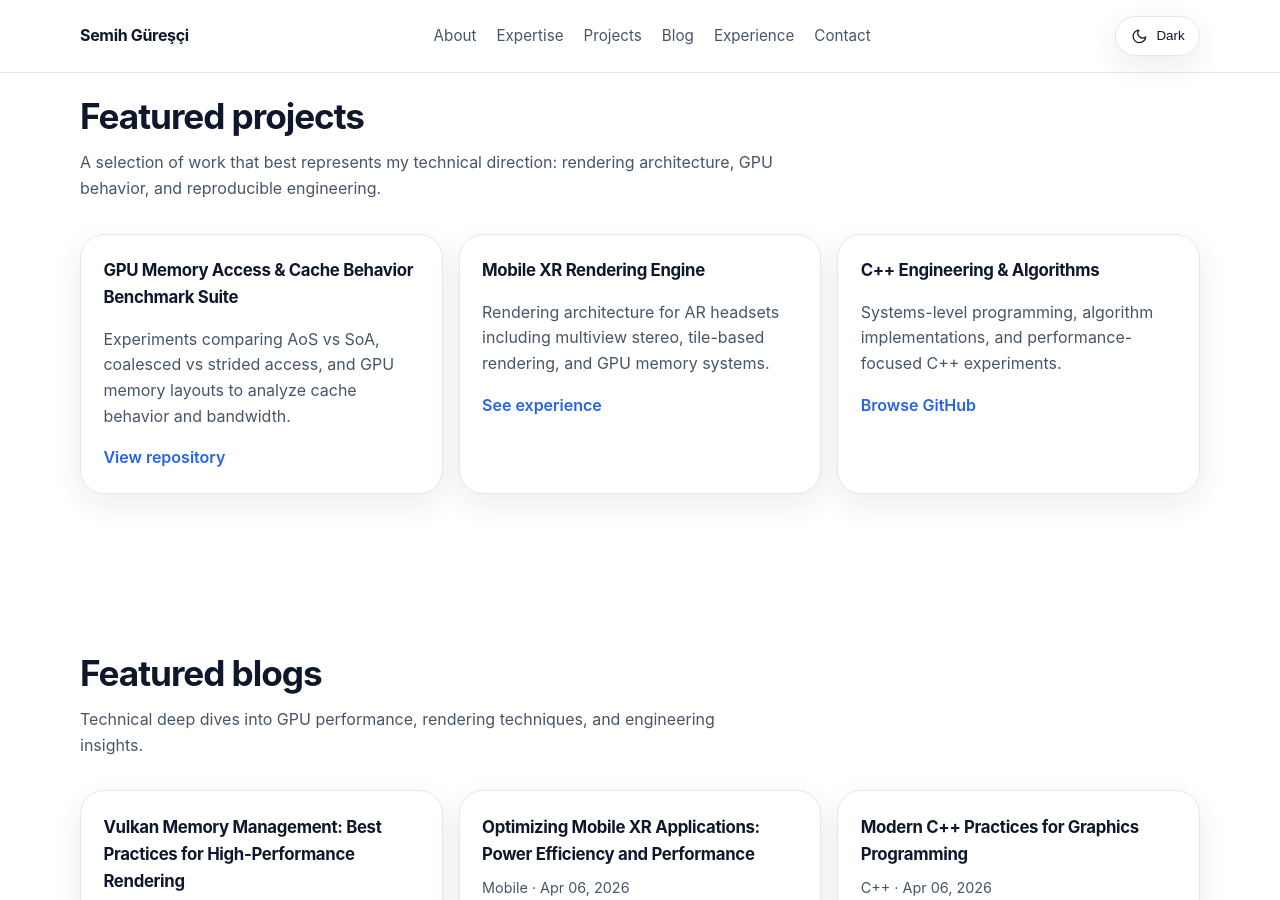
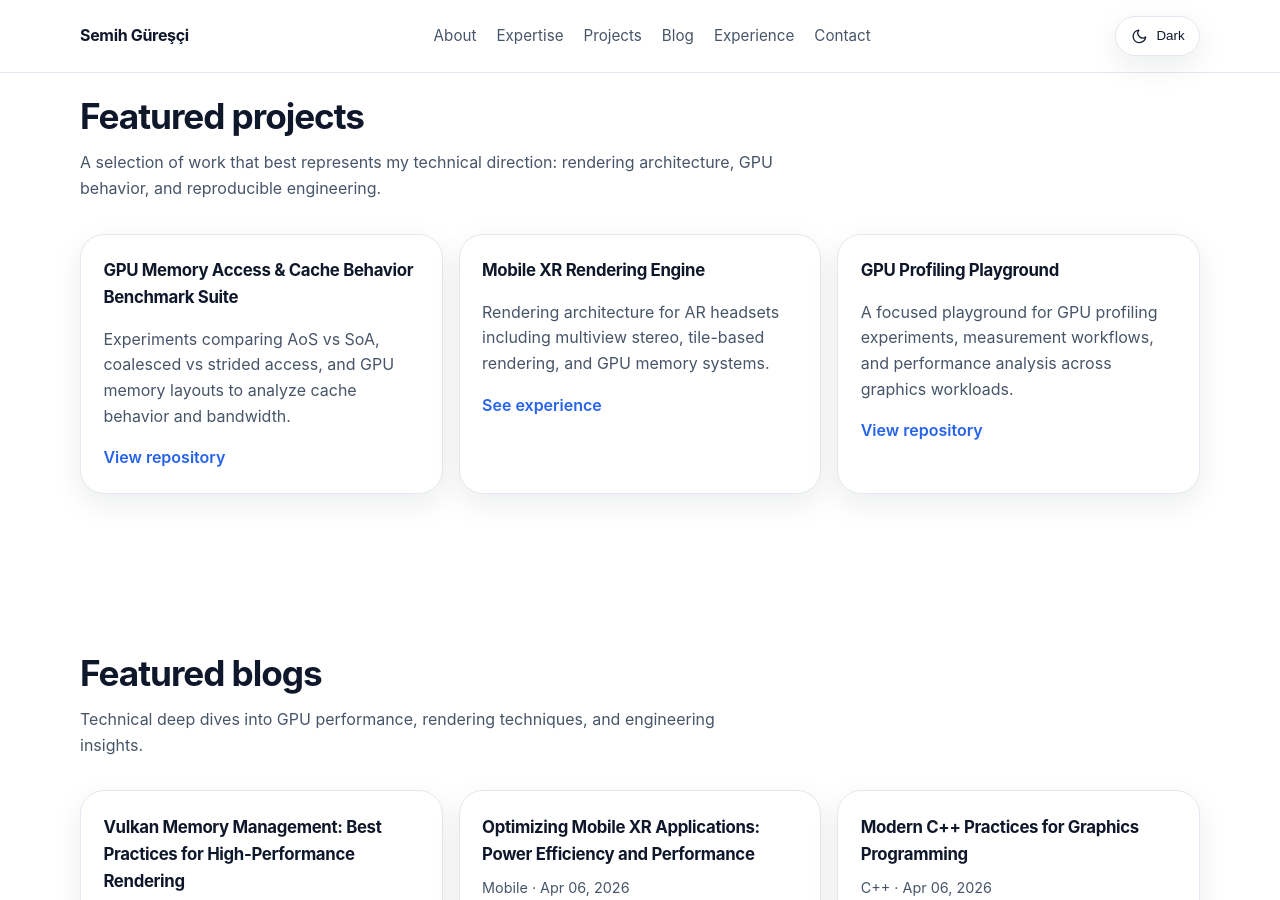
Before and after one commit to semihguresci/semihguresci, a Jekyll site: the page built from index.html, in a window 1280 px wide and 900 px high, scrolled down 2148 px. Built offline with Jekyll 4.4.1, drawn with Linux system fonts in a browser that asks for light colours.

Commit message:
updated project data

```diff
--- a/_data/projects.yml
+++ b/_data/projects.yml
@@ -8,7 +8,7 @@
   link: "#experience"
   cta: "See experience"
 
-- title: "C++ Engineering & Algorithms"
-  description: "Systems-level programming, algorithm implementations, and performance-focused C++ experiments."
-  link: "https://github.com/semihguresci"
-  cta: "Browse GitHub"
+- title: "GPU Profiling Playground"
+  description: "A focused playground for GPU profiling experiments, measurement workflows, and performance analysis across graphics workloads."
+  link: "https://github.com/semihguresci/GpuProfilingPayground"
+  cta: "View repository"
```
